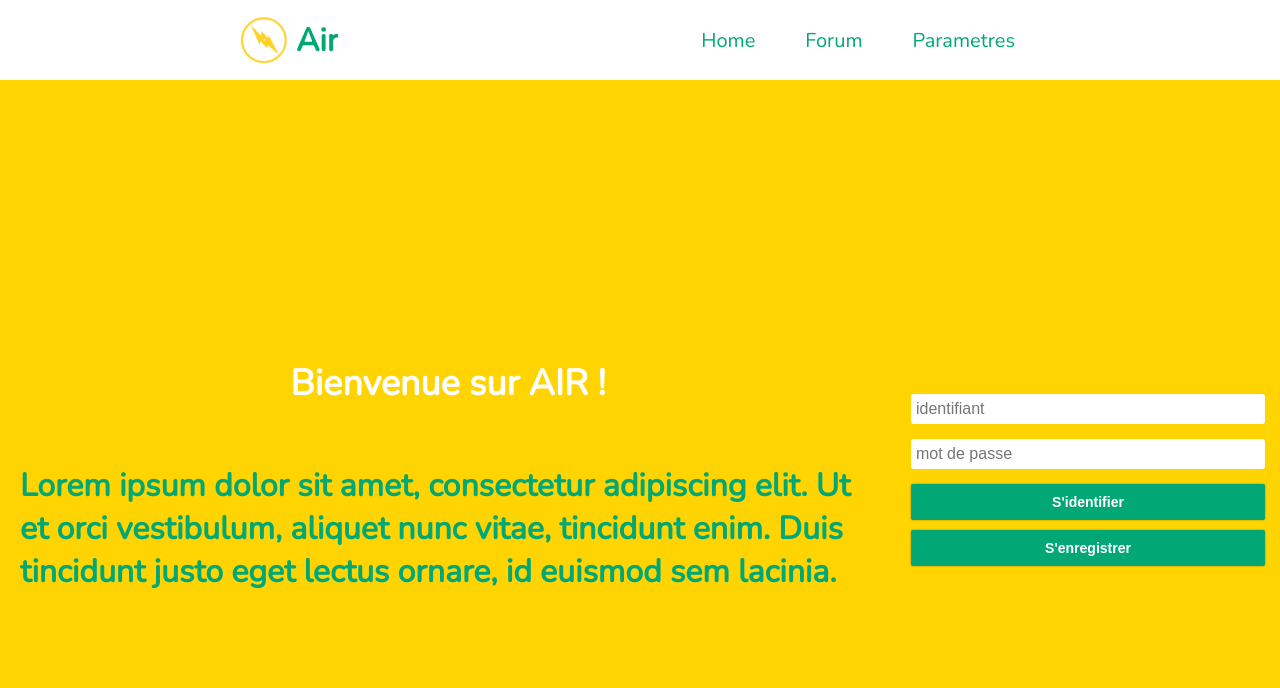
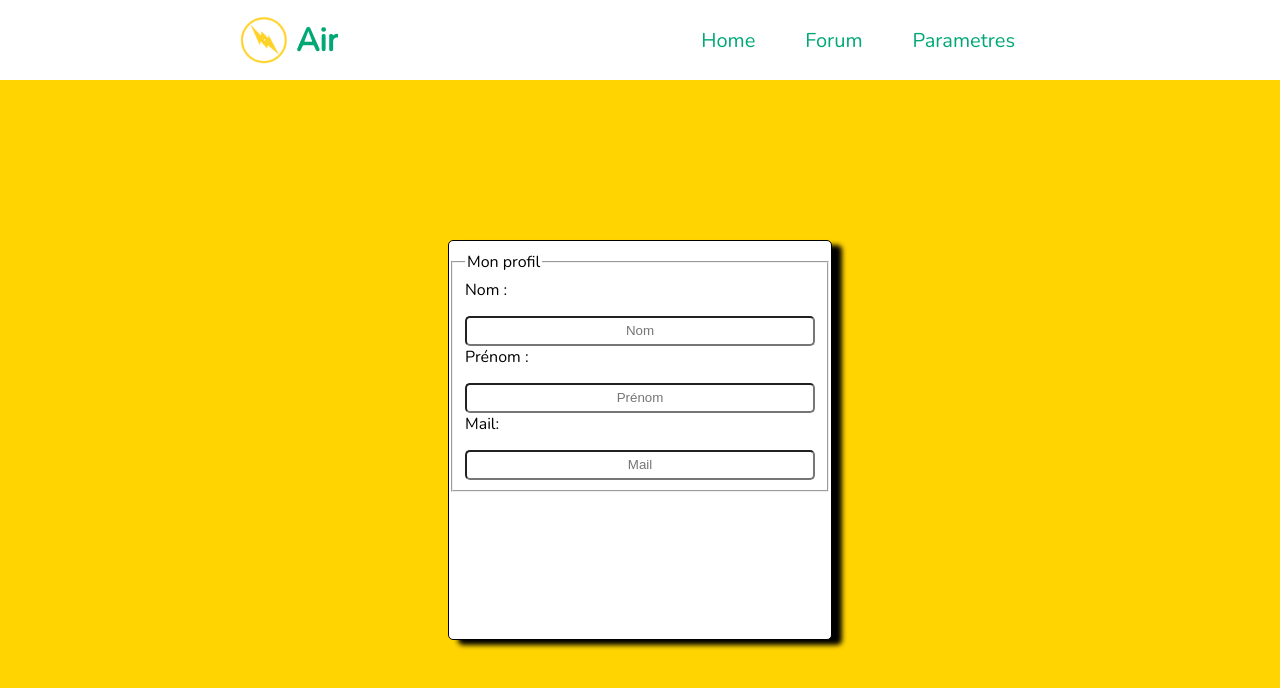
Before and after one commit to Ephec-AIR/pwa, a Vue app: page /parameters in a window 1280 px wide. Before the commit this address led to /. Shown: the top 688 px of the page. Built offline with nearby package versions, Linux system fonts and the light colour scheme.

Commit message:
Modified profile form

```diff
--- a/src/components/air-param.vue
+++ b/src/components/air-param.vue
@@ -1,12 +1,19 @@
 <template>
   <div class="air-param">
     <div class="air-param--block">
-        <form class="air-param--form">
-           <input type="text" name="nameText" placeholder="Nom">
-           <input type="text" placeholder="Prénom">
-           <input type="text" placeholder="Mail">
-
-
+        <form action="#" method="post" name="profile" class="air-param-form--profile">
+          <fieldset>
+            <legend>Mon profil</legend>
+            <label for="lastnameProfile">
+              Nom : <input type="text" name="lastnameProfile" placeholder="Nom">
+            </label>
+            <label for="firstnameProfile">
+                Prénom : <input type="text" name = "firstnameProfile" placeholder="Prénom">
+            </label>
+            <label for="mailProfile">
+                Mail: <input type="text" name="mailProfile" placeholder="Mail">
+            </label>
+           </fieldset>
         </form>
     </div>
   </div>
@@ -20,17 +27,19 @@
     height: 100%;
     display: flex;
     flex-direction: row;
+    background-color: #FFD400;
         .air-param--block{
             position: absolute;
             border-radius: 5px;
             left:35%;
             top:30%;
             height:50%;
-            width: 50%;
+            width: 30%;
             margin: auto;
             border: 1px solid black;
             box-shadow: 10px 5px 5px black;
-            .air-param--form{
+            background-color: #FFF;
+            .air-param-form--profile{
             position: relative;
             display: flex;
             flex-direction: column;
@@ -41,7 +50,7 @@
                 input{
                     text-align: center;
                     border-radius: 5px;
-                    width: 50%;
+                    width: 100%;
                     height: 30px;
                     margin-left: auto;
                     margin-right:auto;
--- a/src/router/index.js
+++ b/src/router/index.js
@@ -16,17 +16,17 @@ export default new VueRouter({
     {
       path: '/',
       component: Welcome,
-      beforeEnter: redirectUserIfNeeded
+      //beforeEnter: redirectUserIfNeeded
     },
     {
       path: '/home',
       component: Home,
-      beforeEnter: protectRoute
+      //beforeEnter: protectRoute
     },
     {
       path: '/parameters',
       component: Parameter,
-      beforeEnter: protectRoute
+      //beforeEnter: protectRoute
     },
     {
       path: '*',
```
